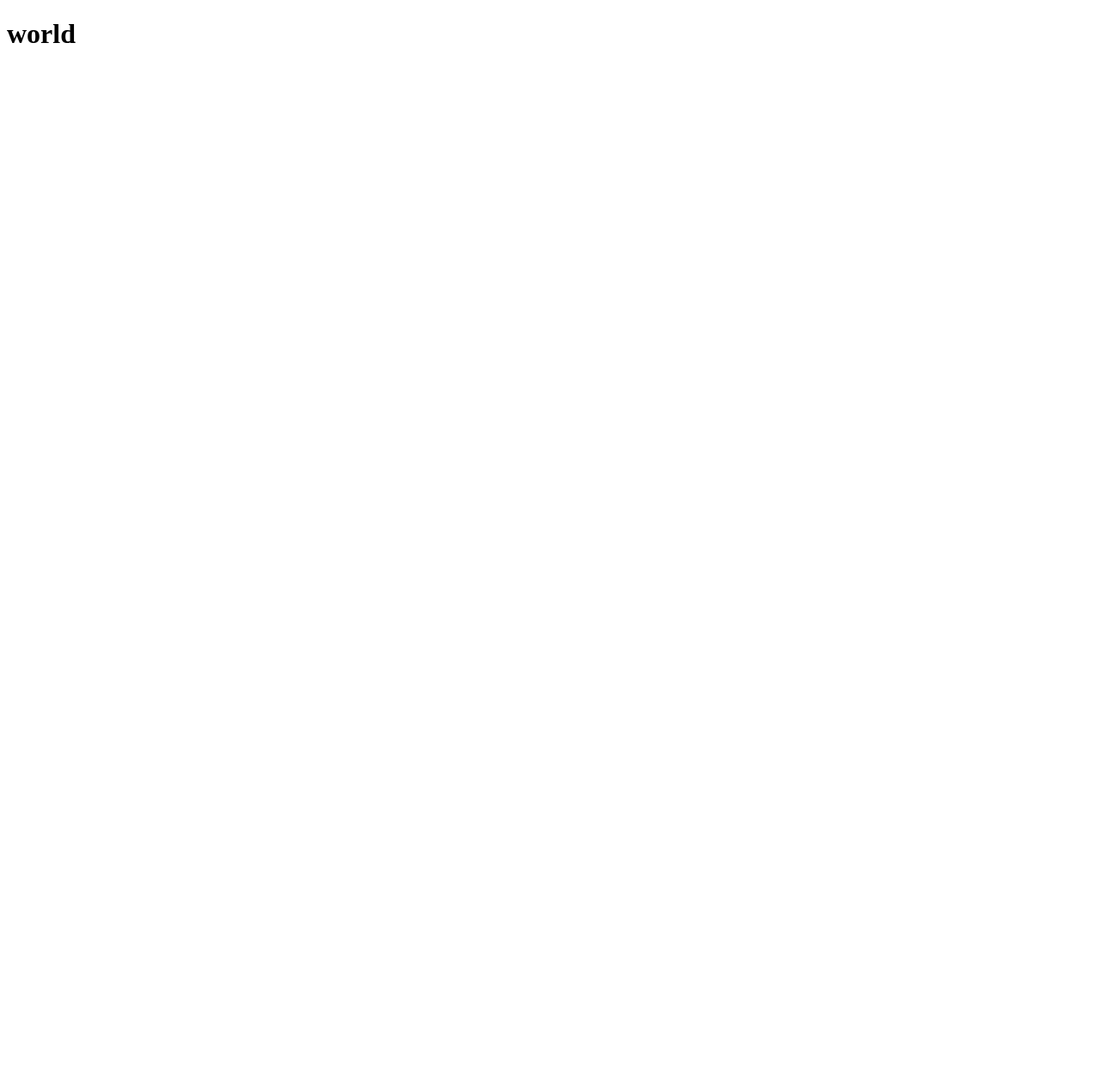
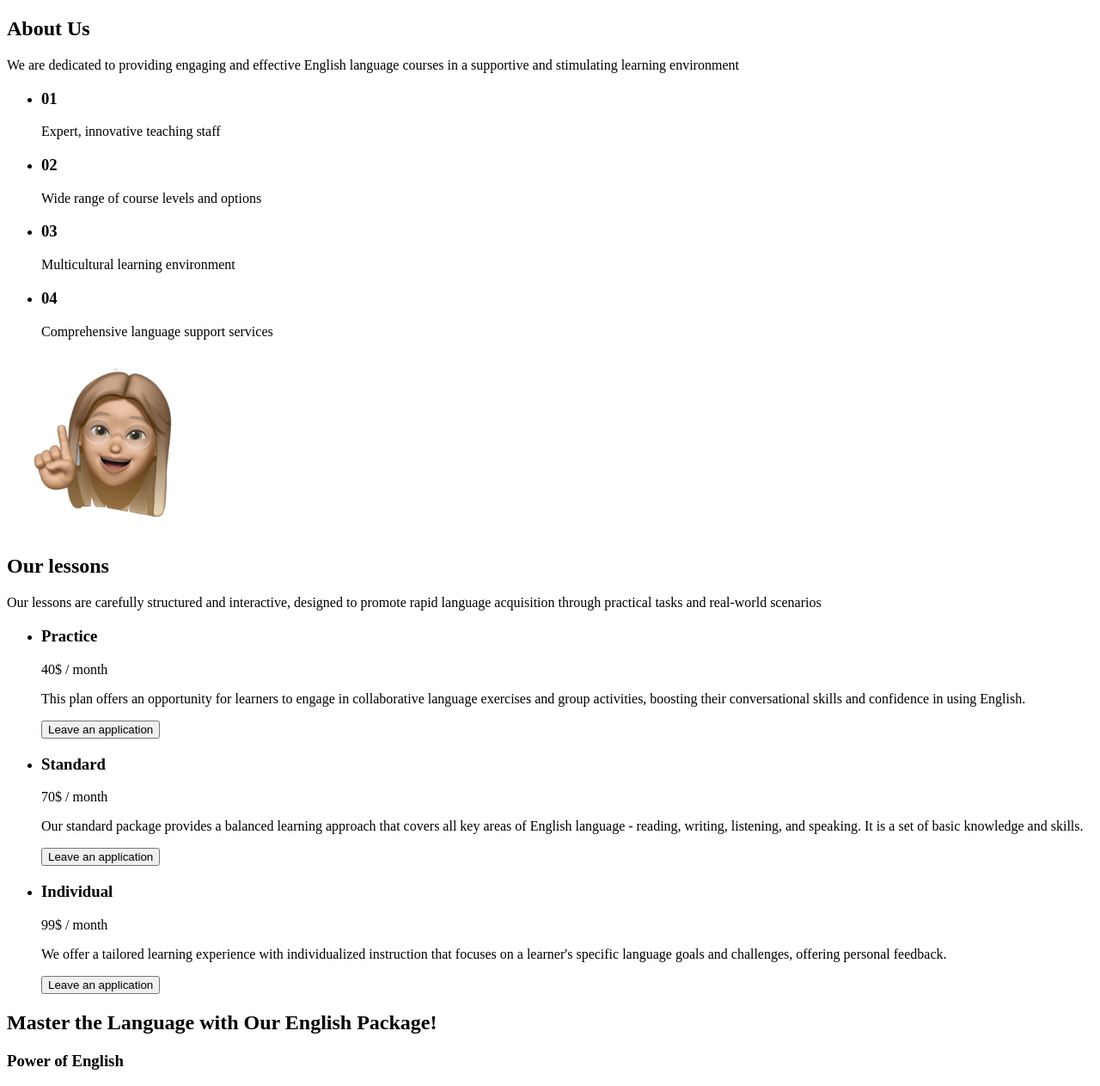
Before and after one commit to Oksana-Moskovko/joy, a plain HTML site: page index.html in a window 1280 px wide. Shown: the whole page at 86% size. Before the commit the page ends 800 px from the top, so only its background shows below. Drawn offline with Linux system fonts and the light colour scheme.

Commit message:
fix html

```diff
--- a/index.html
+++ b/index.html
@@ -6,6 +6,62 @@
     <title>Document</title>
 </head>
 <body>
-    <h1>world</h1>
+
+    <main>
+        <section>
+            <h2>About Us</h2>
+            <p>We are dedicated to providing engaging and effective English language courses in a supportive and stimulating learning environment
+            </p>
+
+            <ul><li>
+                <h3>01</h3>
+                <p>Expert, innovative teaching staff</p>
+            </li>
+            <li>
+                <h3>02</h3>
+                <p>Wide range of course levels and options</p>
+            </li>
+            <li>
+                <h3>03</h3>
+                <p>Multicultural learning environment</p>
+            </li>
+            <li>
+                <h3>04</h3>
+                <p>Comprehensive language support services</p>
+            </li>
+        </ul>
+        <img src="./imeges/memoji(1).png" alt="smiling-girl"
+        width="254" height="211">
+        </section>
+
+        <section>
+            <h2>Our lessons</h2>
+            <p>Our lessons are carefully structured and interactive, designed to promote rapid language acquisition through practical tasks and real-world scenarios
+            </p>
+            <ul>
+                <li>
+                    <h3>Practice</h3>
+                    <p>40$ / month</p>
+                    <p>This plan offers an opportunity for learners to engage in collaborative language exercises and group activities, boosting their conversational skills and confidence in using English.</p>
+                    <button type="button">Leave an application</button>
+                </li>
+                <li><h3>Standard</h3>
+                    <p>70$ / month</p>
+                    <p>Our standard package provides a balanced learning approach that covers all key areas of English language - reading, writing, listening, and speaking.  It is a set of basic knowledge and skills.</p>
+                    <button type="button">Leave an application</button></li>
+                <li><h3>Individual</h3>
+                    <p>99$ / month</p>
+                    <p>We offer a tailored learning experience with individualized instruction that focuses on a learner's specific language goals and challenges, offering personal feedback.</p>
+                    <button type="button">Leave an application</button></li>
+            </ul>
+        </section>
+
+        <section>
+            <h2>Master the Language with Our English Package!</h2>
+            <h3>Power of English</h3>
+
+        </section>
+    </main>
+
 </body>
 </html>
```
Also changed, not shown: imeges/memoji(1).png (added).
